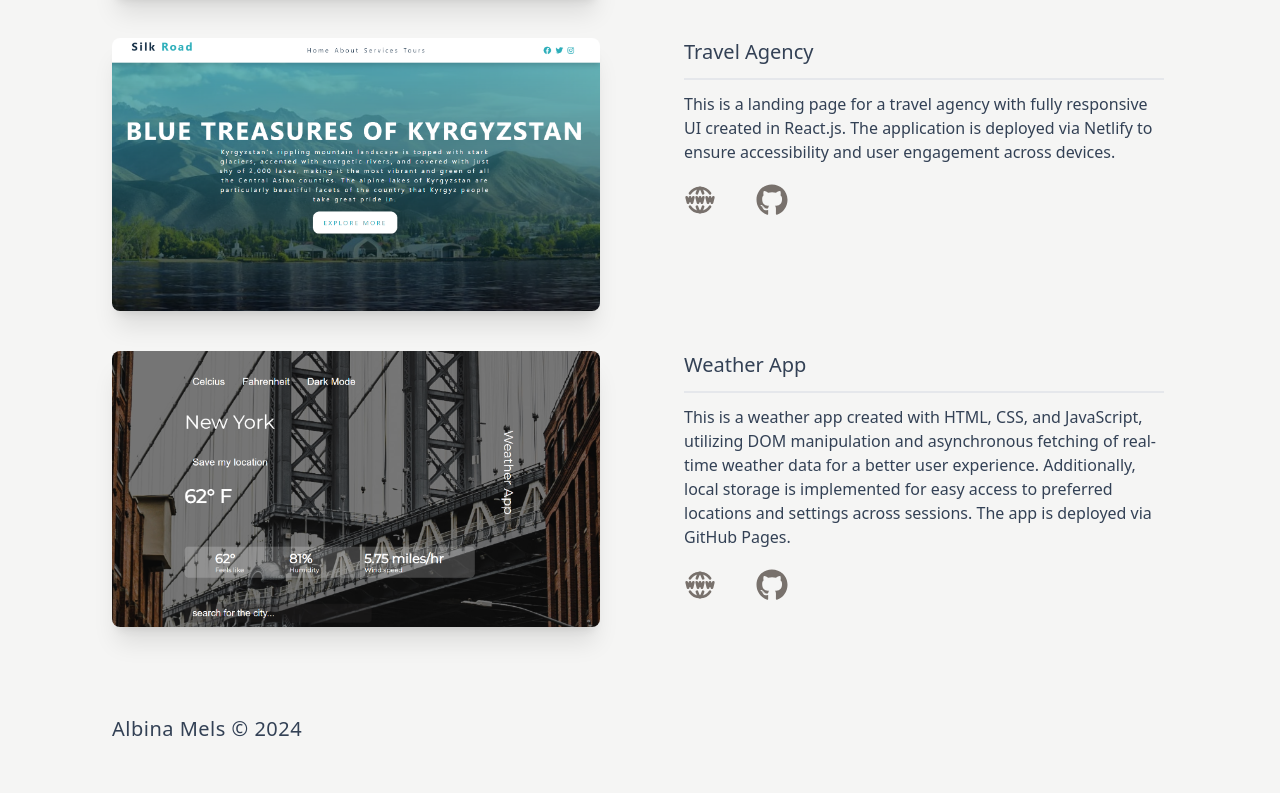
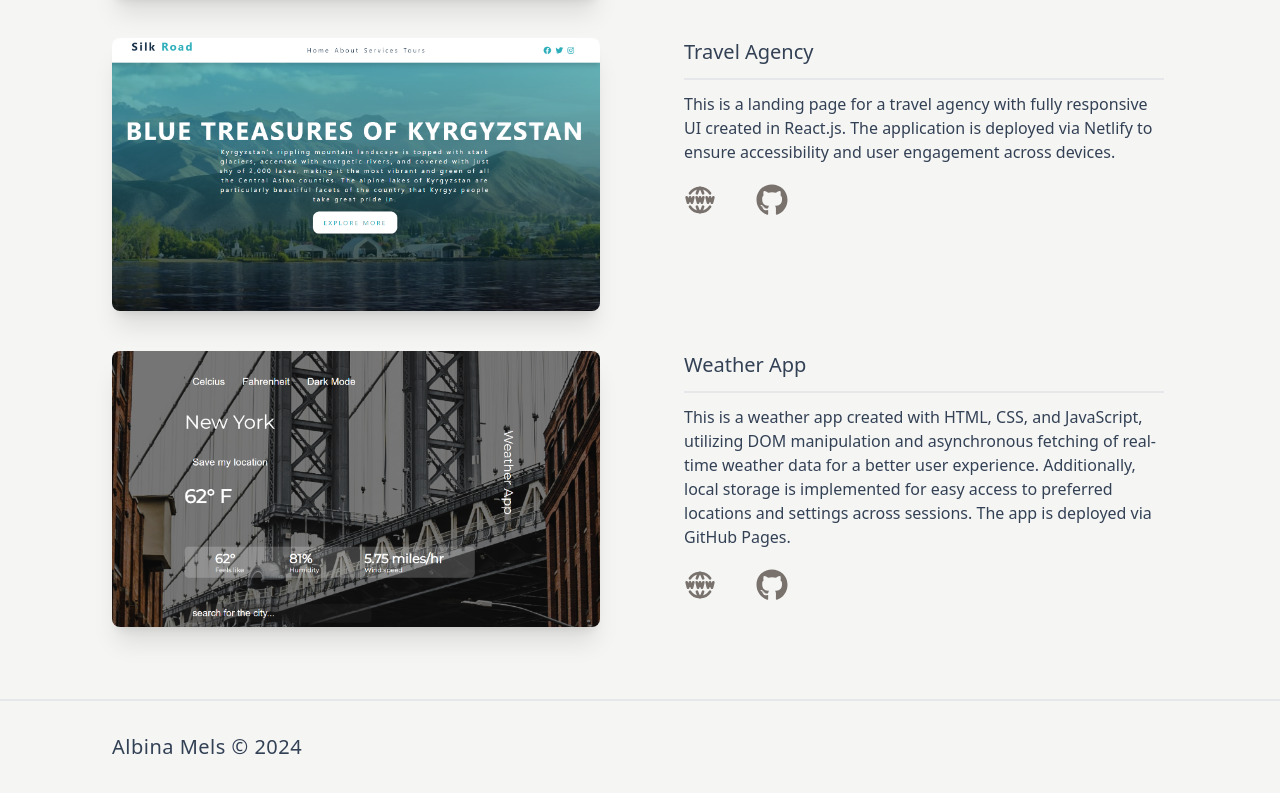
Before and after one commit to albinamels/Portfolio, a React (Vite) app: page / in a window 1280 px wide. Shown: the part 4508-5301 px from the top of the page. Built offline with nearby package versions, Linux system fonts and the light colour scheme.

Commit message:
footer update

```diff
--- a/src/components/Footer.jsx
+++ b/src/components/Footer.jsx
@@ -1,6 +1,6 @@
 const Footer = () => {
   return (
-    <div className="pt-4 pb-12 flex align-element">
+    <div className="py-8 flex align-element border-t-2">
       <h4 className="capitalize text-xl text-slate-700 tracking-wide">
         Albina Mels &copy; {new Date().getFullYear()}
       </h4>
```
